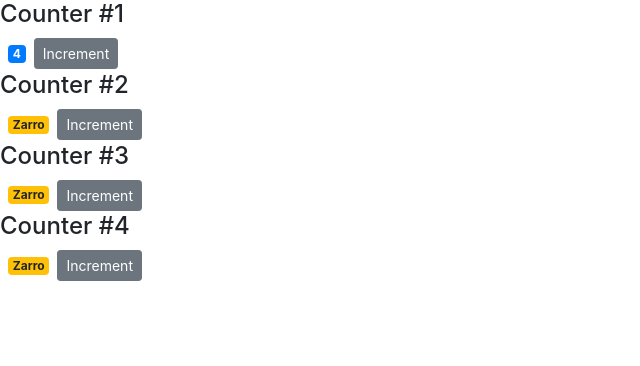
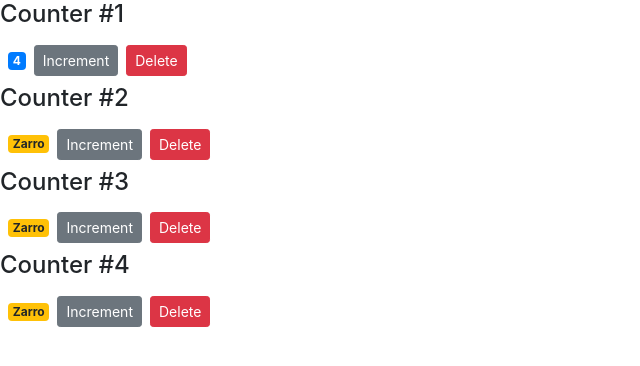
Before and after one commit to skylock/react-playground, a React (Create React App) app: page / in a window 1280 px wide. Shown: the top 366 px of the page, without its empty margins (0-640 px from the left). Built offline with nearby package versions, Linux system fonts and the light colour scheme.

Commit message:
raising and handling events

```diff
--- a/src/components/counter.jsx
+++ b/src/components/counter.jsx
@@ -6,6 +6,7 @@
   };
 
   render() {
+    // console.log(this.props);
     return (
       <div>
         {this.props.children}
@@ -17,6 +18,12 @@
         >
           Increment
         </button>
+        <button
+          onClick={() => this.handleDelete(this.props.id)}
+          className="btn btn-danger btn-sm m-2"
+        >
+          Delete
+        </button>
       </div>
     );
   }
@@ -25,6 +32,10 @@
     this.setState((state) => ({
       value: state.value + 1,
     }));
+  };
+
+  handleDelete = (evt) => {
+    this.props.onDelete(evt);
   };
 
   getBadgeClasses() {
--- a/src/components/counters.jsx
+++ b/src/components/counters.jsx
@@ -11,6 +11,11 @@
     ],
   };
 
+  handleDelete = (counterId) => {
+    console.log("Event Handler Called");
+    console.log("delete", counterId);
+  };
+
   render() {
     return (
       <div>
@@ -20,6 +25,7 @@
             value={counter.value}
             selected={true}
             id={counter.id}
+            onDelete={this.handleDelete}
           ></Counter>
         ))}
       </div>
```
